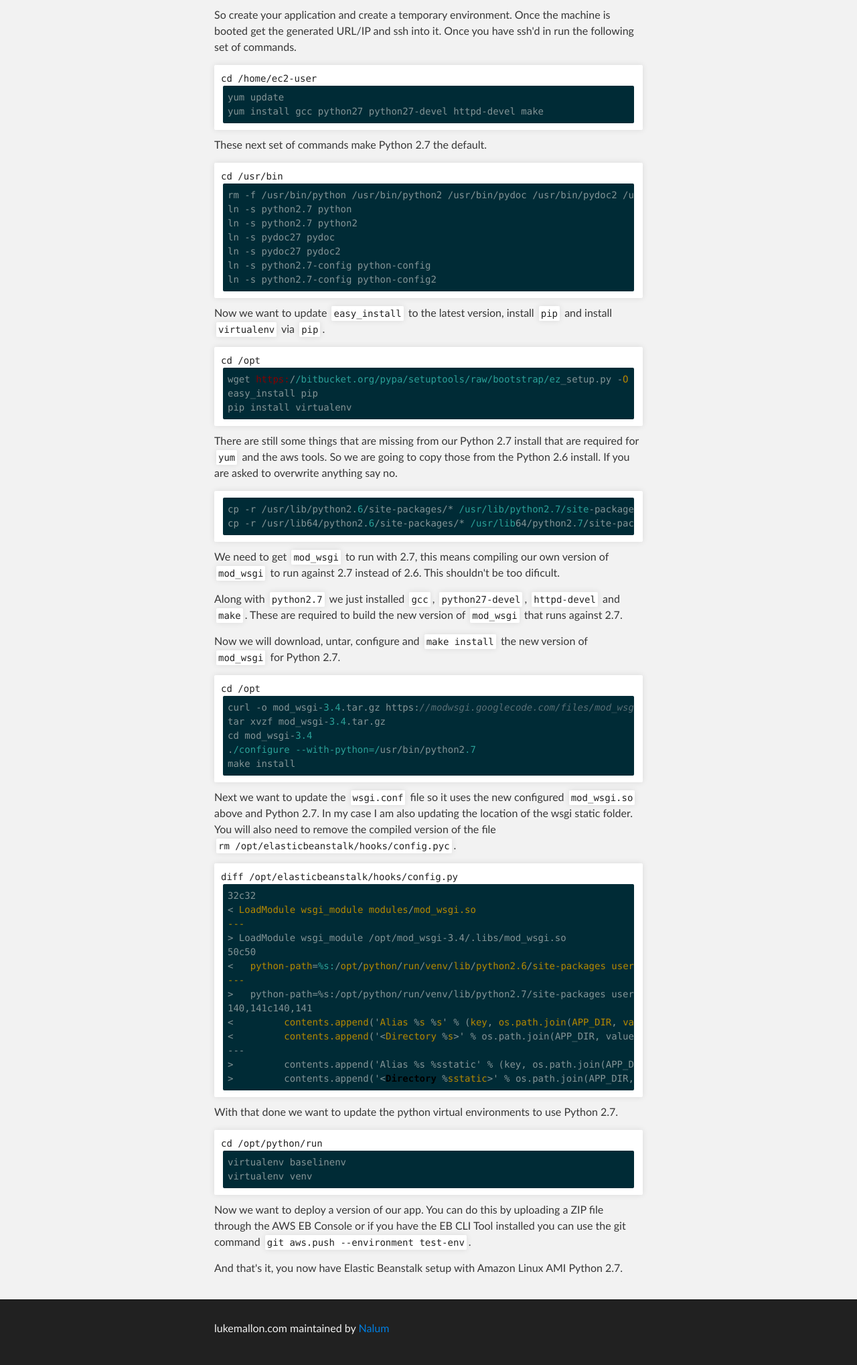
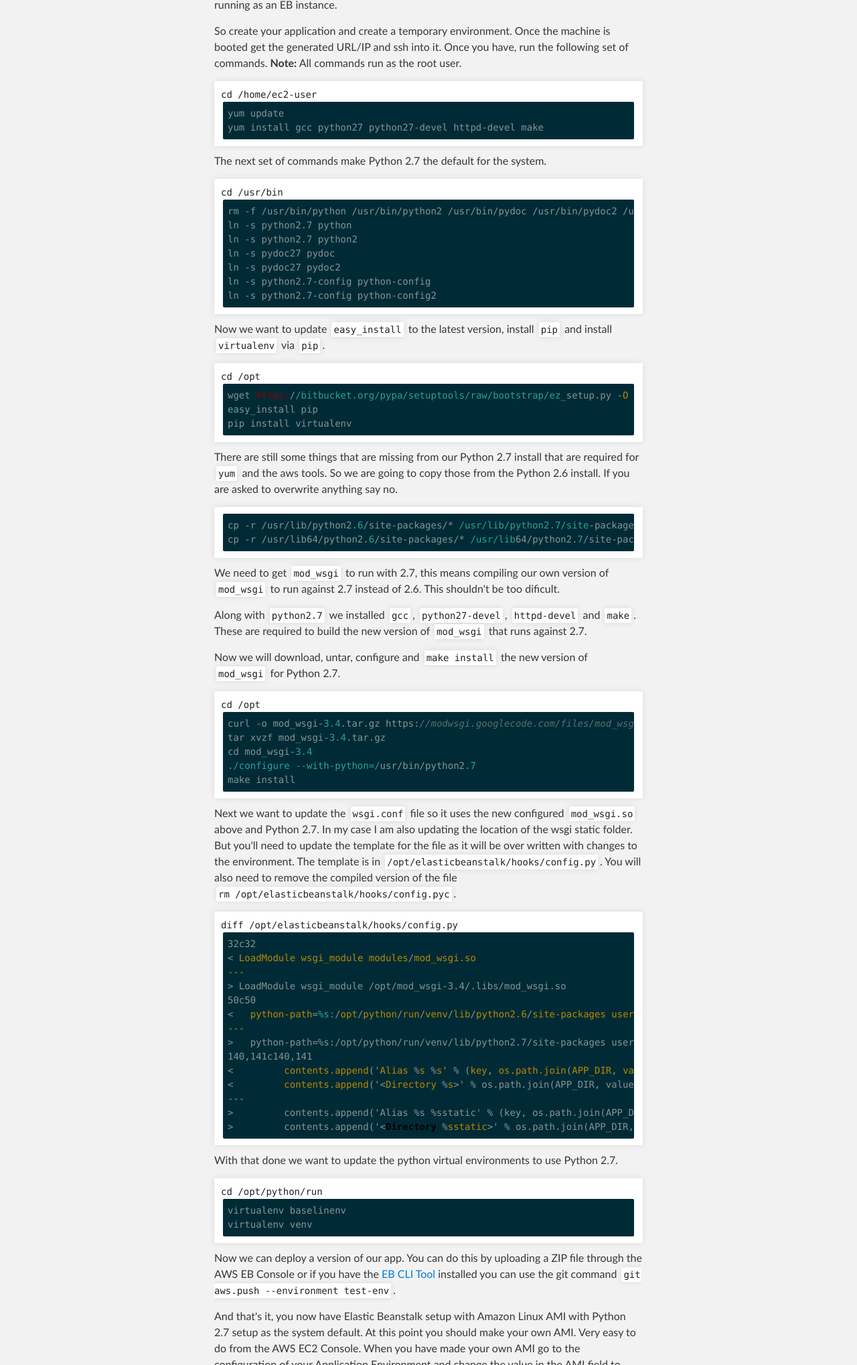
Before and after one commit to Nalum/nalum.github.com, a plain HTML site: page aws.html in a window 1280 px wide. Shown: the part 762-2800 px from the top of the page at 67% size. Drawn offline with Linux system fonts and the light colour scheme; grey boxes are pictures that could not be loaded.

Commit message:
Refinement
Refined the overall article. May need some more.

```diff
--- a/aws.html
+++ b/aws.html
@@ -36,9 +36,9 @@
                 <p>
                     Using the AWS Console we can setup an EB Application and
                     Environment and then switch out the Default AMI (<code>ami-c37474b7</code>)
-                    for a custom AMI based on the Default AMI. In this case the
-                    Default AMI is the 64bit Amazon Linux AMI with Python 2.6,
-                    version 2012.09. The latest version is not selectable yet,
+                    for a custom one based on the Default. In this case the
+                    Default AMI is the 64bit Amazon Linux AMI with Python 2.6
+                    (version 2012.09). The latest version (2013.03) is not selectable yet,
                     though you can update to it using <code>yum update</code>.
                 </p>
                 <p>
@@ -48,7 +48,7 @@
                 </p>
                 <p>
                     To start with, you want to create a new instance of
-                    <code>ami-c37474b7</code> I've been told that you need to do
+                    <code>ami-c37474b7</code>, I've been told that you need to do
                     this through the EC2 interface rather than the EB interface
                     but I've found that if you do it that way you don't get all
                     the software needed on the system to get it up and running as
@@ -57,13 +57,14 @@
                 <p>
                     So create your application and create a temporary environment.
                     Once the machine is booted get the generated URL/IP and ssh
-                    into it. Once you have ssh'd in run the following set of
-                    commands.
+                    into it. Once you have, run the following set of commands.
+                    <strong>Note:</strong> All commands run as the root user.
                 </p>
                 <pre>cd /home/ec2-user<code>yum update
 yum install gcc python27 python27-devel httpd-devel make</code></pre>
                 <p>
-                    These next set of commands make Python 2.7 the default.
+                    The next set of commands make Python 2.7 the default for the
+                    system.
                 </p>
                 <pre>cd /usr/bin<code>rm -f /usr/bin/python /usr/bin/python2 /usr/bin/pydoc /usr/bin/pydoc2 /usr/bin/python-config /usr/bin/python-config2
 ln -s python2.7 python
@@ -94,7 +95,7 @@ cp -r /usr/lib64/python2.6/site-packages/* /usr/lib64/python2.7/site-packages/</
                     to run against 2.7 instead of 2.6. This shouldn't be too dificult.
                 </p>
                 <p>
-                    Along with <code>python2.7</code> we just installed <code>gcc</code>,
+                    Along with <code>python2.7</code> we installed <code>gcc</code>,
                     <code>python27-devel</code>, <code>httpd-devel</code> and
                     <code>make</code>. These are required to build the new version
                     of <code>mod_wsgi</code> that runs against 2.7.
@@ -112,8 +113,11 @@ make install</code></pre>
                     Next we want to update the <code>wsgi.conf</code> file so it
                     uses the new configured <code>mod_wsgi.so</code> above and
                     Python 2.7. In my case I am also updating the location of the
-                    wsgi static folder. You will also need to remove the compiled
-                    version of the file<br><code>rm /opt/elasticbeanstalk/hooks/config.pyc</code>.
+                    wsgi static folder. But you'll need to update the template
+                    for the file as it will be over written with changes to the
+                    environment. The template is in <code>/opt/elasticbeanstalk/hooks/config.py</code>.
+                    You will also need to remove the compiled version of the file
+                    <br><code>rm /opt/elasticbeanstalk/hooks/config.pyc</code>.
                 </p>
                 <pre>diff /opt/elasticbeanstalk/hooks/config.py<code>32c32
 &lt; LoadModule wsgi_module modules/mod_wsgi.so
@@ -136,14 +140,19 @@ make install</code></pre>
                 <pre>cd /opt/python/run<code>virtualenv baselinenv
 virtualenv venv</code></pre>
                 <p>
-                    Now we want to deploy a version of our app. You can do this
+                    Now we can deploy a version of our app. You can do this
                     by uploading a ZIP file through the AWS EB Console or if you
-                    have the EB CLI Tool installed you can use the git command
+                    have the <a href="http://aws.amazon.com/code/6752709412171743">EB CLI Tool</a>
+                    installed you can use the git command
                     <code>git aws.push --environment test-env</code>.
                 </p>
                 <p>
                     And that's it, you now have Elastic Beanstalk setup with
-                    Amazon Linux AMI Python 2.7.
+                    Amazon Linux AMI with Python 2.7 setup as the system default.
+                    At this point you should make your own AMI. Very easy to do
+                    from the AWS EC2 Console. When you have made your own AMI
+                    go to the configuration of your Application Environment
+                    and change the value in the AMI field to your new AMI ID.
                 </p>
             </section>
         </div>
```
